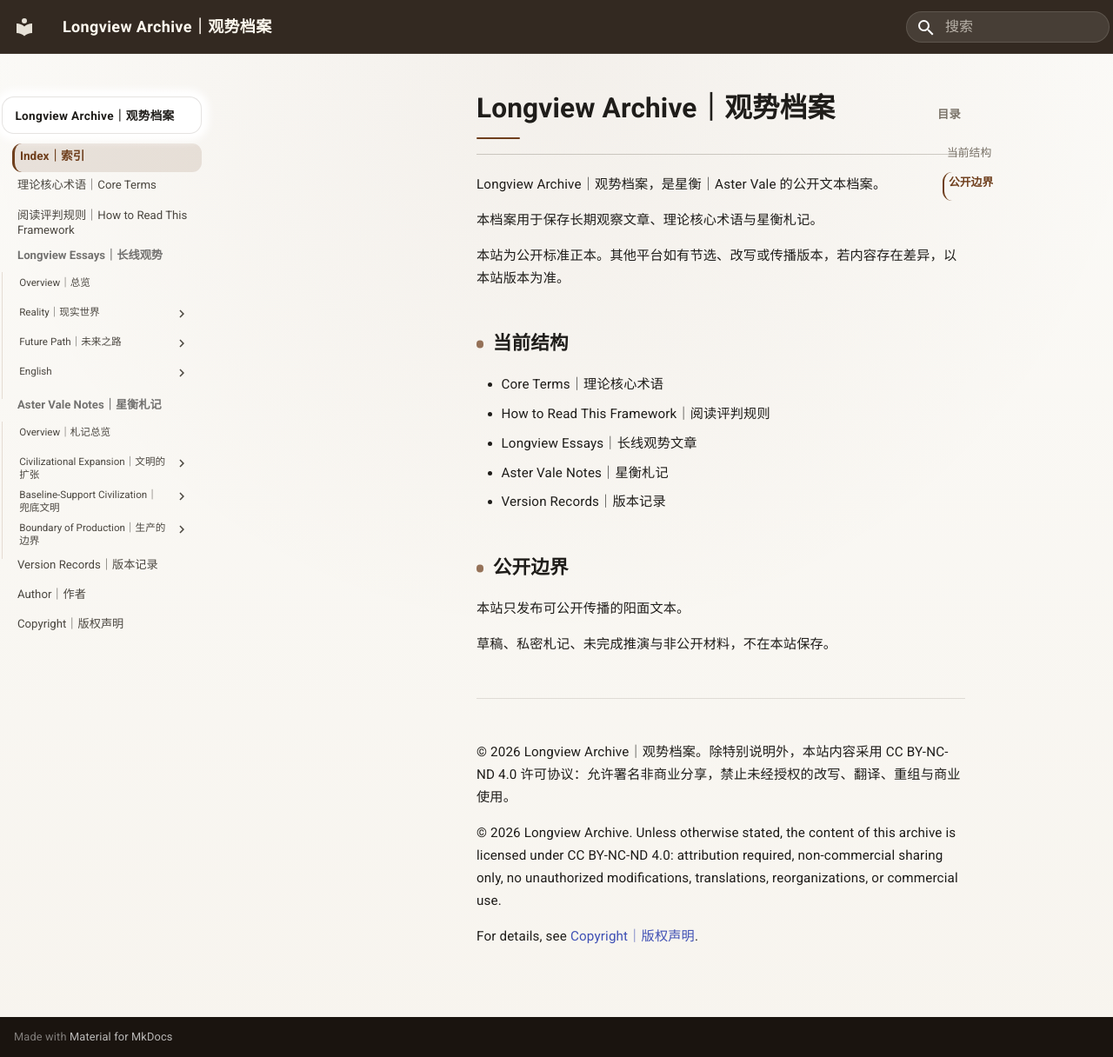
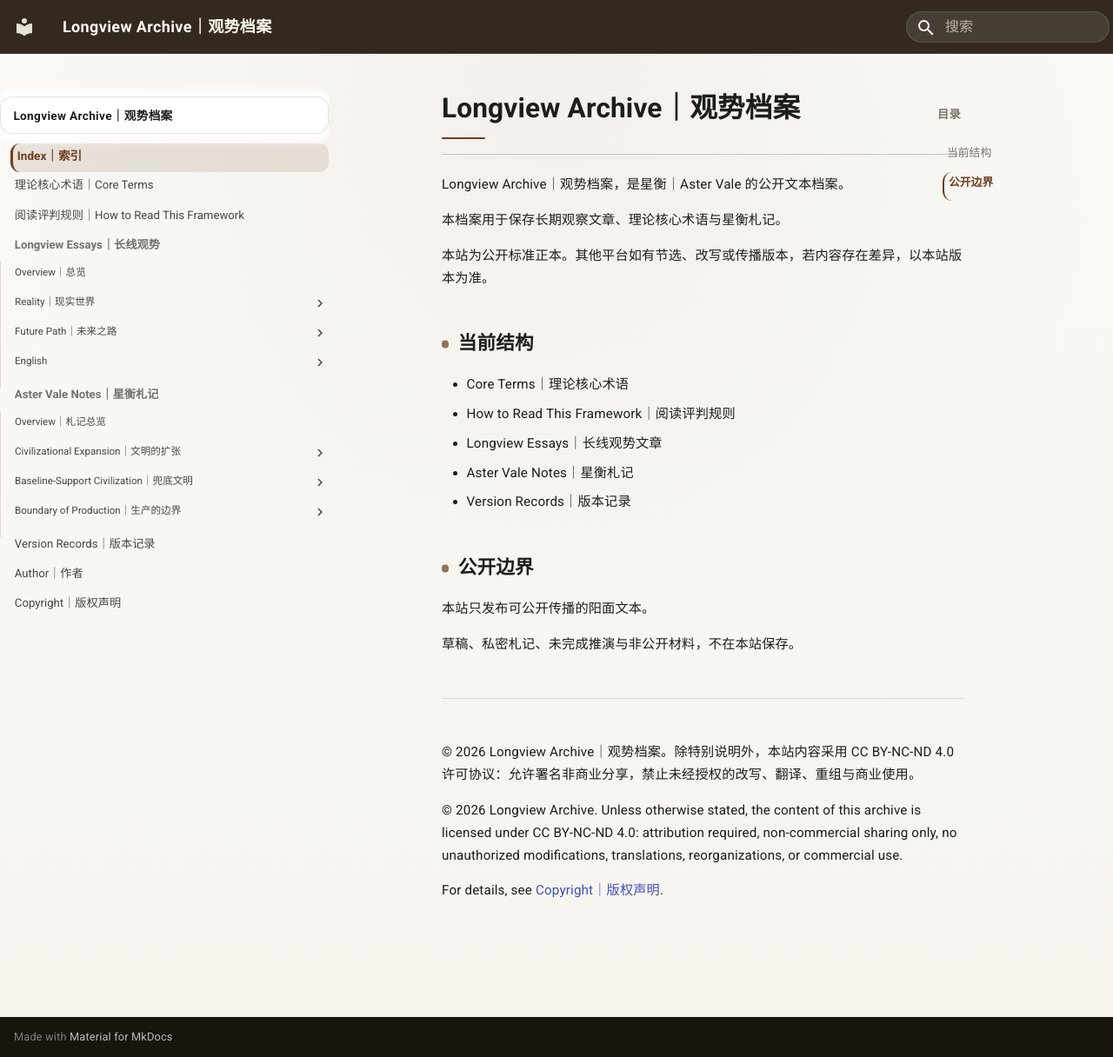
Before and after one commit to guanshi1688/longview-archive, an MkDocs documentation site: the page built from docs/index.md, in a window 1280 px wide and 1216 px high. Shown: the whole window at 87% size. Built offline with MkDocs 1.6.1 and Material for MkDocs 9.7.7, drawn with Linux system fonts in a browser that asks for light colours.

Commit message:
Update extra.css

```diff
--- a/docs/stylesheets/extra.css
+++ b/docs/stylesheets/extra.css
@@ -971,58 +971,62 @@ body.wide-page .md-content__inner {
 }
 
 /* =========================================================
-   Temporary Primary Sidebar Inner Width Fix
-   固定左栏边界，只扩展内部文字空间
+   Primary Sidebar Real Inner Width
+   固定左栏边界，强制内部导航真正吃满宽度
    ========================================================= */
 
 @media screen and (min-width: 76.25em) {
 
-  /* 左栏外边界保持不动 */
+  /* 左栏外边界 */
   .md-sidebar--primary {
-    width: 22rem;
-    min-width: 22rem;
-    flex: 0 0 22rem;
+    width: 20rem;
+    min-width: 20rem;
+    flex: 0 0 20rem;
     padding-right: 1.2rem;
+    box-sizing: border-box;
+  }
+
+  /* 强制内部滚动区与导航使用实际宽度 */
+  .md-sidebar--primary .md-sidebar__scrollwrap,
+  .md-sidebar--primary .md-sidebar__inner,
+  .md-sidebar--primary .md-nav {
+    width: calc(20rem - 1.1rem) !important;
+    min-width: calc(20rem - 1.1rem) !important;
+    max-width: calc(20rem - 1.1rem) !important;
+    box-sizing: border-box;
+  }
+
+  .md-sidebar--primary .md-nav__list,
+  .md-sidebar--primary .md-nav__item,
+  .md-sidebar--primary .md-nav__title,
+  .md-sidebar--primary .md-nav__link {
+    width: 100% !important;
+    max-width: none !important;
     box-sizing: border-box;
   }
 
   /* 压缩内部无效留白 */
   .md-sidebar--primary .md-sidebar__scrollwrap {
-    width: 100% !important;
-    max-width: none !important;
     margin: 0 !important;
-    padding-left: 0.10rem !important;
-    padding-right: 0.10rem !important;
-    box-sizing: border-box;
-  }
-
-  .md-sidebar--primary .md-sidebar__inner,
-  .md-sidebar--primary .md-nav,
-  .md-sidebar--primary .md-nav__list,
-  .md-sidebar--primary .md-nav__item {
-    width: 100% !important;
-    max-width: none !important;
-    box-sizing: border-box;
+    padding-left: 0 !important;
+    padding-right: 0.15rem !important;
   }
 
   /* 减少树状层级缩进 */
   .md-sidebar--primary .md-nav__toggle ~ .md-nav {
-    padding-left: 0.14rem !important;
+    padding-left: 0.08rem !important;
   }
 
-  /* 普通导航项扩大文字可用宽度 */
+  /* 普通导航项 */
   .md-sidebar--primary .md-nav__link {
-    width: 100% !important;
-    max-width: none !important;
     margin-right: 0 !important;
-    padding-left: 0.30rem !important;
-    padding-right: 0.18rem !important;
-    box-sizing: border-box;
+    padding-left: 0.24rem !important;
+    padding-right: 0.08rem !important;
   }
 
-  /* 文章层进一步压缩左右内边距 */
+  /* 文章层 */
   .md-sidebar--primary .md-nav .md-nav .md-nav__link {
-    padding-left: 0.22rem !important;
-    padding-right: 0.12rem !important;
+    padding-left: 0.12rem !important;
+    padding-right: 0.04rem !important;
   }
 }
```
